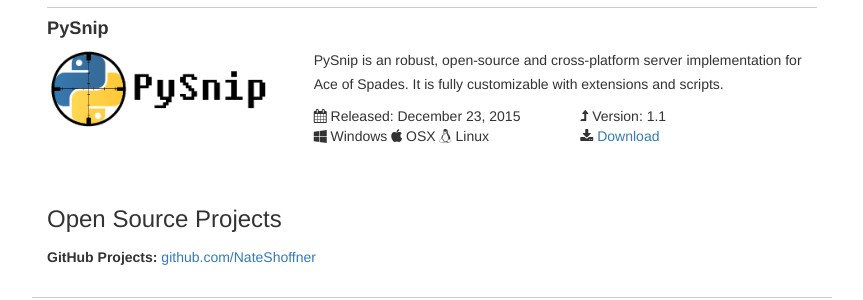
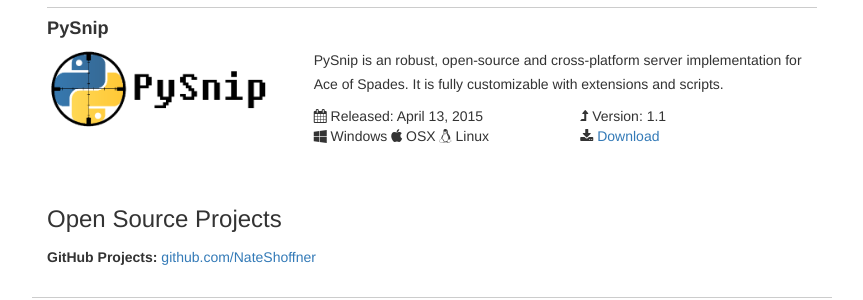
Before and after one commit to NateShoffner/nateshoffner.github.io, a Jekyll site: the page built from projects/index.html, in a window 1280 px wide. Shown: the part 725-1025 px from the top of the page, without its empty margins (208-1071 px from the left). Built offline with Jekyll 4.4.1, drawn with Linux system fonts in a browser that asks for light colours; nearby versions of some CDN libraries.

Commit message:
Fixed project date

```diff
--- a/_data/projects.yml
+++ b/_data/projects.yml
@@ -31,7 +31,7 @@
 - slug: pysnip
   name: PySnip
   version: 1.1
-  updated: December 23, 2015
+  updated: April 13, 2015
   description: 'PySnip is an robust, open-source and cross-platform server implementation for Ace of Spades. It is fully customizable with extensions and scripts.'
   image: pysnip.png
   download: https://github.com/NateShoffner/PySnip/releases
```
